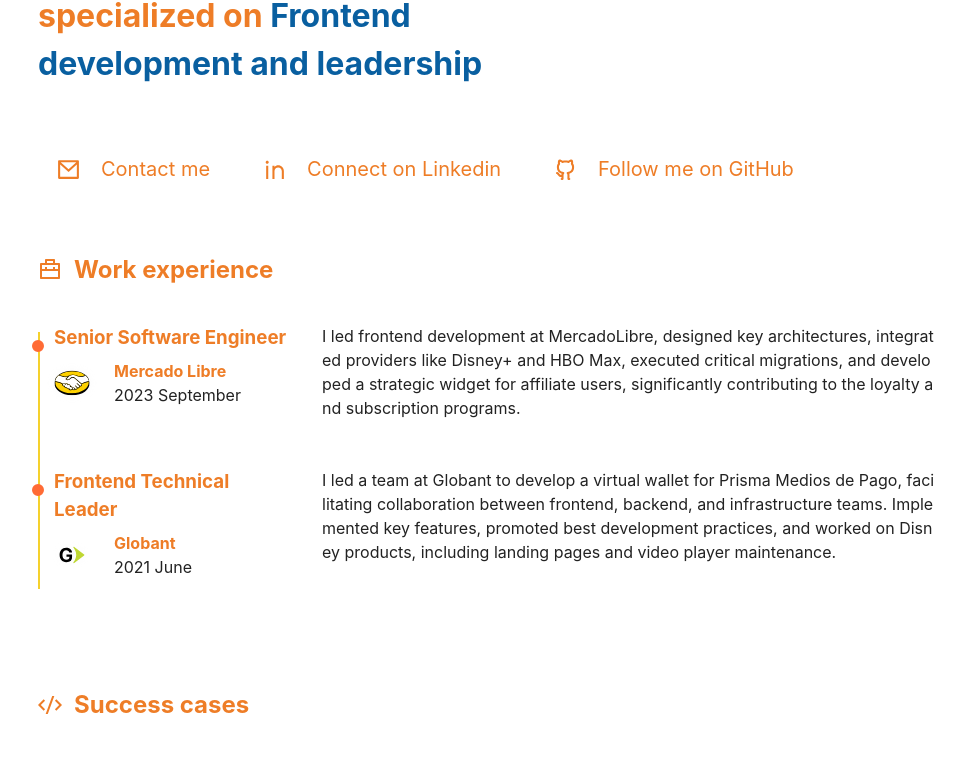
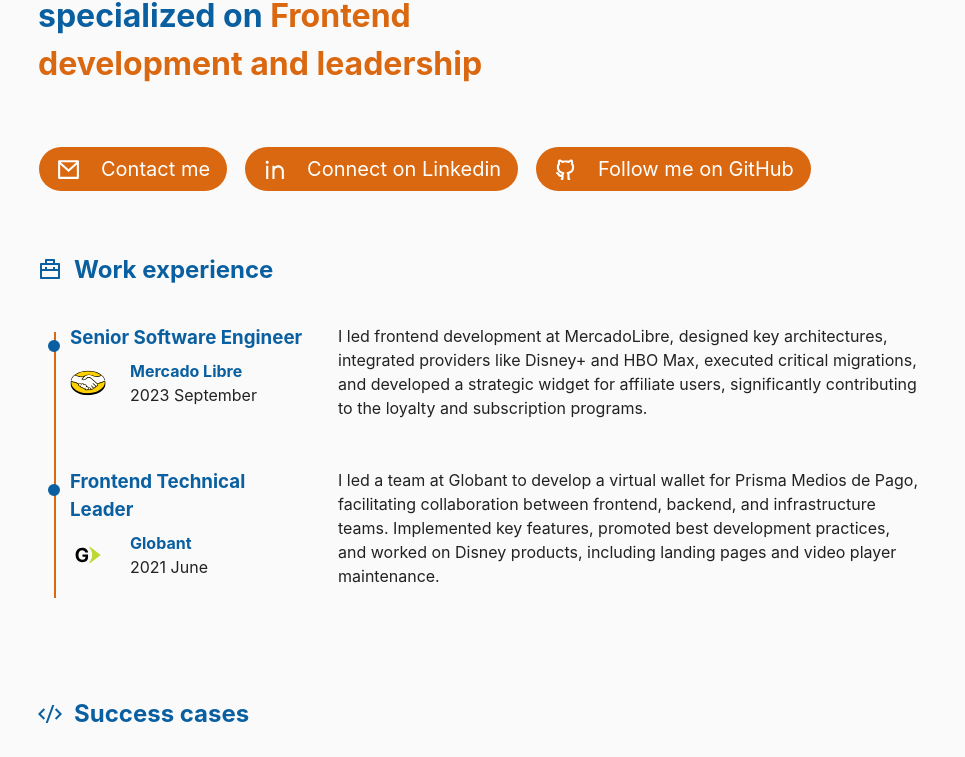
Before and after one commit to FacundoPalombo/hello, a React (Vite) app: page / in a window 1280 px wide. Shown: the part 484-1241 px from the top of the page, without its empty margins (152-1117 px from the left). Built offline with nearby package versions, Linux system fonts and the light colour scheme.

Commit message:
feat: revision colors on lightmode and break words

```diff
--- a/src/components/Button.module.css
+++ b/src/components/Button.module.css
@@ -19,7 +19,7 @@
   box-shadow: none;
   border-radius: 2em;
   padding: 0.25em 0.75em;
-  color: var(--heading-color);
+  color: var(--link-color);
   box-sizing: border-box;
   font-size: 1.25em;
 
--- a/src/components/LanguageSelector.module.css
+++ b/src/components/LanguageSelector.module.css
@@ -18,7 +18,7 @@
   padding: 2px 4px;
   width: 100%;
   height: 100%;
-  color: var(--surface-color);
+  color: var(--link-color);
   font-size: 1em;
   background-color: transparent;
   border: none;
--- a/src/components/Pill.tsx
+++ b/src/components/Pill.tsx
@@ -22,7 +22,6 @@
           border: `1px solid ${icon ? icon.color + "aa" : "#fafafaaa"}`,
           color: `${icon ? getContrastingTextColor(icon.color) : "black"}`,
           fontWeight: "500",
-          filter: `drop-shadow(0 0 6px rgba(0, 0, 0, 0.3))`,
           borderRadius: "1em",
           padding: "2px 6px",
           display: "inline-flex",
--- a/src/components/SeeMore.module.css
+++ b/src/components/SeeMore.module.css
@@ -10,7 +10,7 @@
   display: inline-block;
   background-color: none;
   border: none;
-
+  box-shadow: none;
   margin: 0 0 0 4px;
   position: relative;
   box-sizing: border-box;
--- a/src/containers/projects/Projects.module.css
+++ b/src/containers/projects/Projects.module.css
@@ -24,7 +24,7 @@
     align-items: flex-start;
     justify-content: flex-start;
     flex-direction: row;
-    gap: 6em;
+    gap: 3em;
     height: max-content;
   }
 
--- a/src/containers/work-experiences/Experience.module.css
+++ b/src/containers/work-experiences/Experience.module.css
@@ -66,7 +66,6 @@
   box-sizing: border-box;
   overflow: hidden;
   border-radius: 50%;
-  filter: drop-shadow(0 0 4px rgba(230, 230, 230, 0.2));
   @media screen and (min-width: 640px) {
     padding: 0;
   }
@@ -77,7 +76,7 @@
 .details {
   display: inline-block;
   box-sizing: content-box;
-  word-break: break-all;
+  word-break: normal;
   @media screen and (min-width: 640px) {
     padding: 0;
     min-width: 320px;
--- a/src/containers/work-experiences/WorkExperiences.module.css
+++ b/src/containers/work-experiences/WorkExperiences.module.css
@@ -6,6 +6,8 @@
 }
 
 .workExperiences__list {
+  padding: 0 1em;
+
   position: relative;
   display: block;
 
--- a/src/index.css
+++ b/src/index.css
@@ -1,25 +1,26 @@
 :root {
   /* Primary Colors */
-  --primary-color: #ff6b35; /* Soft Complementary Orange */
-  --secondary-color: #f5d12d; /* Professional Friendly Yellow */
-  --accent-color: #095fa0; /* Vibrant Orange for Highlights */
+  --primary-color: #095fa0; /* Soft Complementary Orange */
+  --secondary-color: #da6810; /* Professional Friendly Yellow */
+  --accent-color: #da6810; /* Vibrant Orange for Highlights */
 
   /* Backgrounds */
-  --background-color: #fff; /* Light Gray for Main Background */
-  --surface-color: #ffffff; /* White for Card Backgrounds */
+  --background-color: #fafafa; /* Light Gray for Main Background */
+  --surface-color: #da6810; /* White for Card Backgrounds */
 
   /* Text Colors */
   --text-color: #222222; /* Dark Black for Main Text */
   --muted-text-color: #666666; /* Medium Gray for Muted Text */
-  --heading-color: #ee7d27; /* Slightly Darker Orange for Headings */
+  --link-color: #ffffff; /* Dark Black for Main Text */
+  --heading-color: #095fa0; /* Slightly Darker Orange for Headings */
 
   /* Borders and Shadows */
   --border-color: #d1d5db; /* Medium Gray for Borders */
   --shadow-color: rgba(0, 0, 0, 0.1); /* Subtle Shadow Color */
 
   /* Hover and Active States */
-  --hover-color: #248cdb; /* Slightly Darker Blue for Hover States */
-  --active-color: #4b4be8; /* Dark Blue for Active States */
+  --hover-color: #6ca8d6; /* Slightly Darker Blue for Hover States */
+  --active-color: #7171e4; /* Dark Blue for Active States */
 
   /* Dark Theme Variables */
   --primary-color-dark: #ff6b35; /* Soft Complementary Orange on Dark */
@@ -31,6 +32,7 @@
 
   --text-color-dark: #fafafa; /* Very Light Gray for Main Text */
   --muted-text-color-dark: #aaaaaa; /* Lighter Gray for Muted Text */
+  --link-color-dark: #fafafa; /* Very Light Gray for Main Text */
   --heading-color-dark: #f7c59f; /* Orange for Headings */
 
   --border-color-dark: #444b56; /* Darker Gray for Borders */
```
